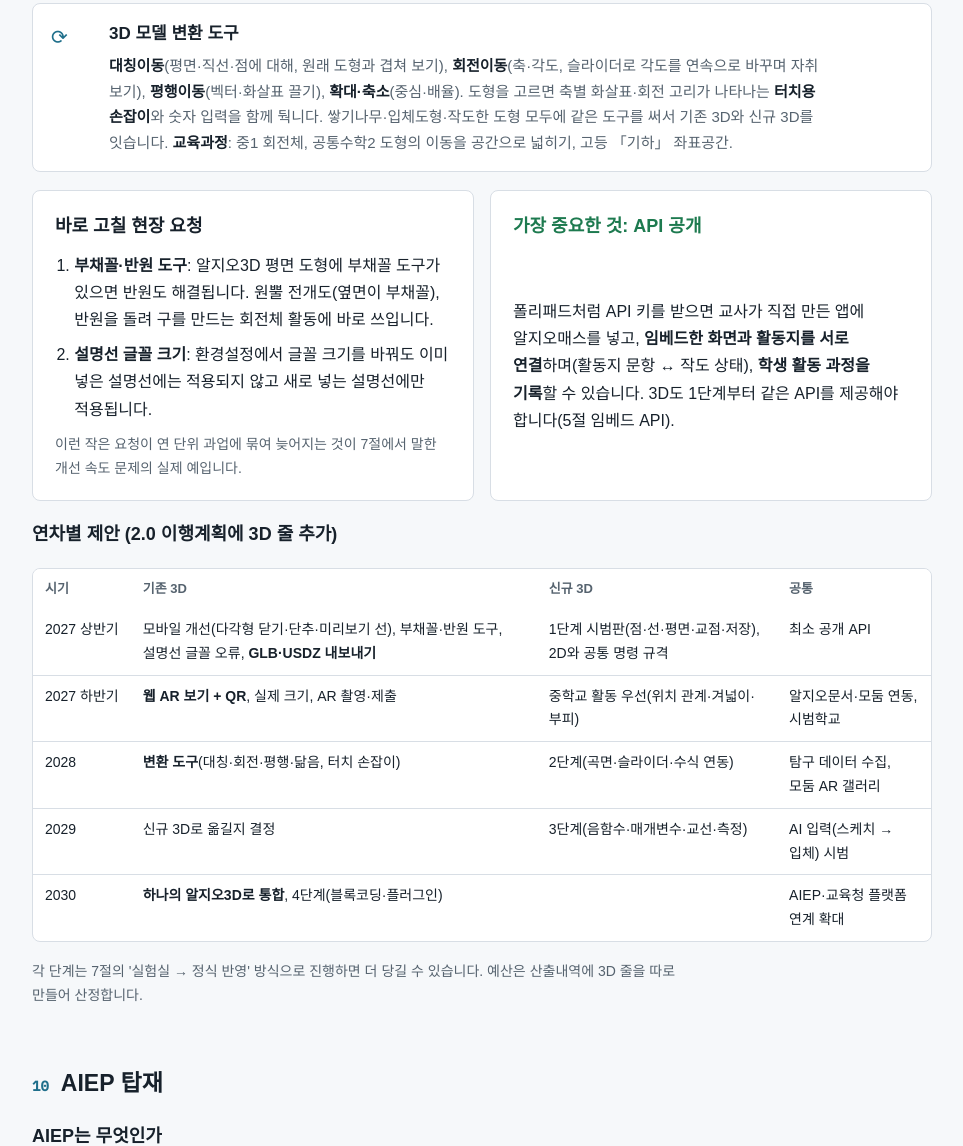
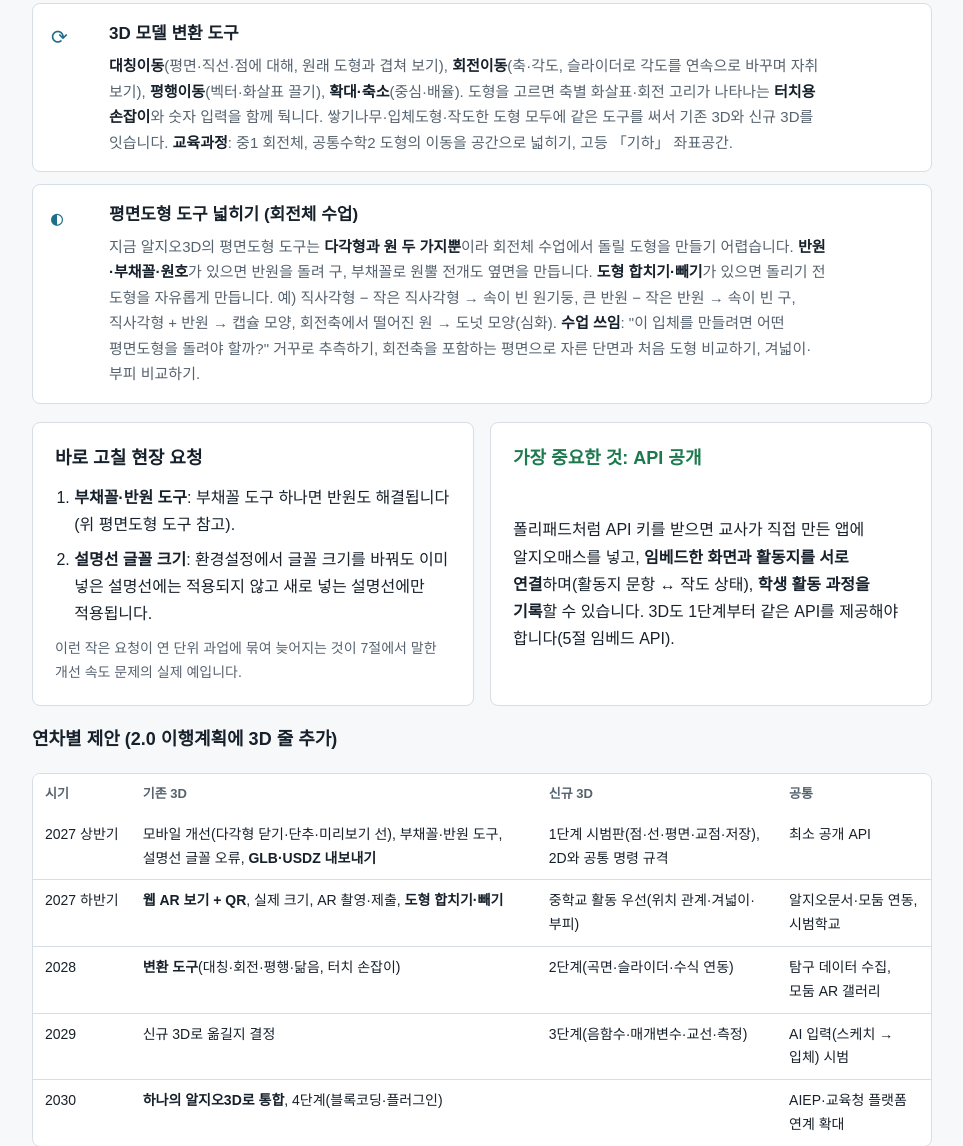
Before and after one commit to j333333766-hub/algeomath-tool-compare, a plain HTML site: page index.html in a window 1280 px wide. Shown: the part 10584-11730 px from the top of the page, without its empty margins (282-1245 px from the left). Drawn offline with Linux system fonts and the light colour scheme; a web font is replaced by a local one.

Commit message:
평면도형 도구 넓히기(반원·부채꼴, 도형 합치기·빼기) 제안 추가
Co-Authored-By: Claude Opus 5.5 <noreply@anthropic.com>

```diff
--- a/index.html
+++ b/index.html
@@ -426,13 +426,14 @@ a:focus-visible{outline:2px solid var(--accent);outline-offset:2px}
     <article><span class="k">AR</span><h3>알지오매스 자체 증강현실</h3><p>만든 도형을 휴대폰·태블릿 카메라로 책상 위에 띄워 둘러봅니다. 앱 설치 없이 웹에서(안드로이드는 웹 AR, 아이폰·아이패드는 USDZ 빠른 보기), 작품마다 QR을 만들어 교실 화면에서 바로 열고, 알지오모둠 과제 제출물을 AR 갤러리로 모아 봅니다. 격자 1칸 = 1cm처럼 <b>실제 크기</b>로 보면 부피·겨넓이를 몸으로 느낄 수 있습니다. AR 화면을 <b>사진·짧은 영상으로 찍어</b> 저장하거나 과제로 제출하게 합니다. <b>근거</b>: 현장 교사가 만든 3D 그림판 앱에서 학생들이 회전체 작품을 GLB·USDZ로 내보내 AR 갤러리로 공유하는 수업을 이미 운영했습니다.</p></article>
     <article><span class="k">⤓</span><h3>색·재질·수학 정보를 담은 내보내기</h3><p>지금은 STL(모양만, 색 없음)뿐입니다. <b>GLB</b>에는 면별 색·투명도·재질과 도형 종류·꼭짓점 좌표·부피·겨넓이·단위 같은 수학 정보를, <b>USDZ</b>에는 색·재질과 실제 크기를 담습니다(컬러 3D 프린팅용 3MF·OBJ는 검토). 수학 정보가 있으면 AR에서 도형을 눌렀을 때 "정사각뿔, 부피 ○○"을 보여 주거나 다시 불러올 때 도형을 되살릴 수 있습니다. <b>근거</b>: 현장 시제품에서 GLB(입체별 색·무늬, 도형 유형 정보)·USDZ(격자 1칸=2cm) 내보내기를 사흘 안에 붙이고 자동 검사 139개를 통과했습니다.</p></article>
     <article><span class="k">⟳</span><h3>3D 모델 변환 도구</h3><p><b>대칭이동</b>(평면·직선·점에 대해, 원래 도형과 겹쳐 보기), <b>회전이동</b>(축·각도, 슬라이더로 각도를 연속으로 바꾸며 자취 보기), <b>평행이동</b>(벡터·화살표 끌기), <b>확대·축소</b>(중심·배율). 도형을 고르면 축별 화살표·회전 고리가 나타나는 <b>터치용 손잡이</b>와 숫자 입력을 함께 둭니다. 쌓기나무·입체도형·작도한 도형 모두에 같은 도구를 써서 기존 3D와 신규 3D를 잇습니다. <b>교육과정</b>: 중1 회전체, 공통수학2 도형의 이동을 공간으로 넓히기, 고등 「기하」 좌표공간.</p></article>
+    <article><span class="k">◐</span><h3>평면도형 도구 넓히기 (회전체 수업)</h3><p>지금 알지오3D의 평면도형 도구는 <b>다각형과 원 두 가지뿐</b>이라 회전체 수업에서 돌릴 도형을 만들기 어렵습니다. <b>반원·부채꼴·원호</b>가 있으면 반원을 돌려 구, 부채꼴로 원뿔 전개도 옆면을 만듭니다. <b>도형 합치기·빼기</b>가 있으면 돌리기 전 도형을 자유롭게 만듭니다. 예) 직사각형 − 작은 직사각형 → 속이 빈 원기둥, 큰 반원 − 작은 반원 → 속이 빈 구, 직사각형 + 반원 → 캡슐 모양, 회전축에서 떨어진 원 → 도넛 모양(심화). <b>수업 쓰임</b>: "이 입체를 만들려면 어떤 평면도형을 돌려야 할까?" 거꾸로 추측하기, 회전축을 포함하는 평면으로 자른 단면과 처음 도형 비교하기, 겨넓이·부피 비교하기.</p></article>
   </div>
 
   <div class="two">
     <div class="panel">
       <h3>바로 고칠 현장 요청</h3>
       <ol>
-        <li><b>부채꼴·반원 도구</b>: 알지오3D 평면 도형에 부채꼴 도구가 있으면 반원도 해결됩니다. 원뿔 전개도(옆면이 부채꼴), 반원을 돌려 구를 만드는 회전체 활동에 바로 쓰입니다.</li>
+        <li><b>부채꼴·반원 도구</b>: 부채꼴 도구 하나면 반원도 해결됩니다(위 평면도형 도구 참고).</li>
         <li><b>설명선 글꼴 크기</b>: 환경설정에서 글꼴 크기를 바꿔도 이미 넣은 설명선에는 적용되지 않고 새로 넣는 설명선에만 적용됩니다.</li>
       </ol>
       <p class="note">이런 작은 요청이 연 단위 과업에 묶여 늦어지는 것이 7절에서 말한 개선 속도 문제의 실제 예입니다.</p>
@@ -449,7 +450,7 @@ a:focus-visible{outline:2px solid var(--accent);outline-offset:2px}
     <thead><tr><th scope="col">시기</th><th scope="col">기존 3D</th><th scope="col">신규 3D</th><th scope="col">공통</th></tr></thead>
     <tbody>
       <tr><th scope="row">2027 상반기</th><td>모바일 개선(다각형 닫기·단추·미리보기 선), 부채꼴·반원 도구, 설명선 글꼴 오류, <b>GLB·USDZ 내보내기</b></td><td>1단계 시범판(점·선·평면·교점·저장), 2D와 공통 명령 규격</td><td>최소 공개 API</td></tr>
-      <tr><th scope="row">2027 하반기</th><td><b>웹 AR 보기 + QR</b>, 실제 크기, AR 촬영·제출</td><td>중학교 활동 우선(위치 관계·겨넓이·부피)</td><td>알지오문서·모둠 연동, 시범학교</td></tr>
+      <tr><th scope="row">2027 하반기</th><td><b>웹 AR 보기 + QR</b>, 실제 크기, AR 촬영·제출, <b>도형 합치기·빼기</b></td><td>중학교 활동 우선(위치 관계·겨넓이·부피)</td><td>알지오문서·모둠 연동, 시범학교</td></tr>
       <tr><th scope="row">2028</th><td><b>변환 도구</b>(대칭·회전·평행·닮음, 터치 손잡이)</td><td>2단계(곡면·슬라이더·수식 연동)</td><td>탐구 데이터 수집, 모둠 AR 갤러리</td></tr>
       <tr><th scope="row">2029</th><td>신규 3D로 옮길지 결정</td><td>3단계(음함수·매개변수·교선·측정)</td><td>AI 입력(스케치 → 입체) 시범</td></tr>
       <tr><th scope="row">2030</th><td colspan="2"><b>하나의 알지오3D로 통합</b>, 4단계(블록코딩·플러그인)</td><td>AIEP·교육청 플랫폼 연계 확대</td></tr>
```
